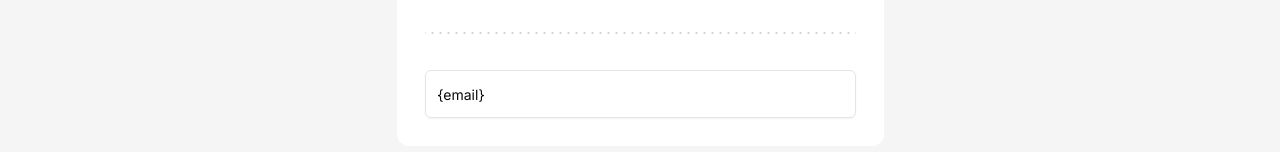
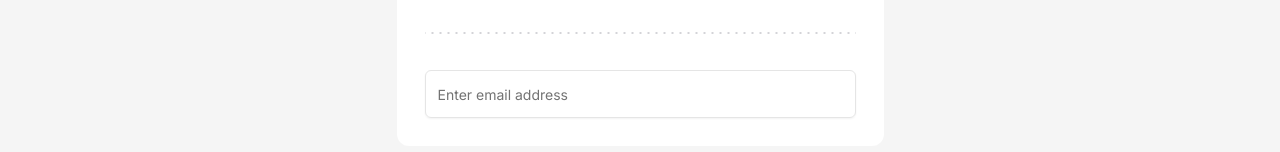
Before and after one commit to Kanishka2301/Jira-Clone, a Next.js app: page /sign-in in a window 1280 px wide. Shown: the part 168-320 px from the top of the page. Built offline with nearby package versions, Linux system fonts and the light colour scheme.

Commit message:
initial commit

```diff
--- a/src/features/auth/components/sign-in-card.tsx
+++ b/src/features/auth/components/sign-in-card.tsx
@@ -1,7 +1,11 @@
+import { useState } from "react";
 import { DottedSeparator } from "@/components/dotted-separator";
 import { Card, CardContent, CardHeader, CardTitle } from "@/components/ui/card";
 import { Input } from "@/components/ui/input";
+
 export const SignInCard = () => {
+  const [email, setEmail] = useState("");
+
   return (
     <Card className="w-full h-full md:w-[487px] border-none shadow-none">
       <CardHeader className="flex items-center justify-center text-center p-7">
@@ -15,8 +19,8 @@ export const SignInCard = () => {
           <Input
             required
             type="email"
-            value="{email}"
-            onChange={() => {}}
+            value={email}
+            onChange={(e) => setEmail(e.target.value)}
             placeholder="Enter email address"
             disabled={false}
           />
```
